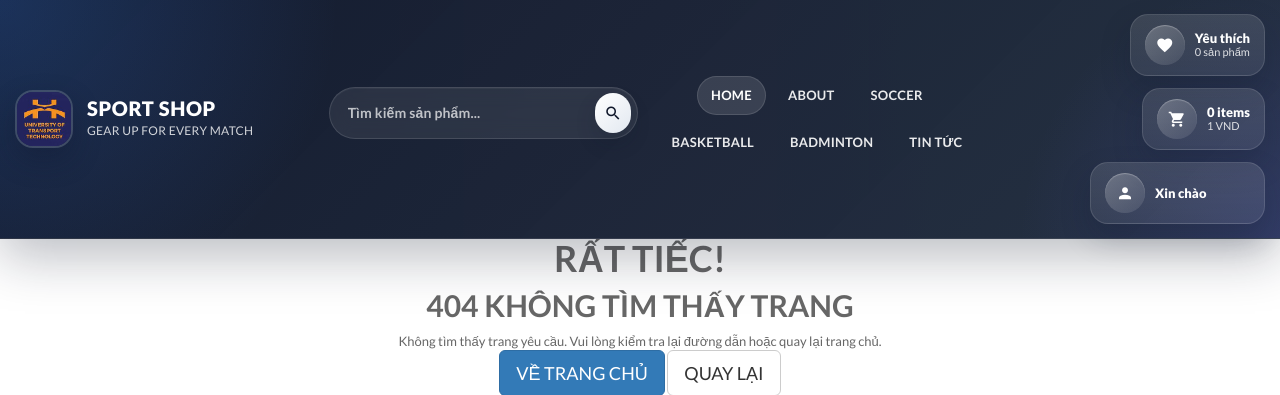
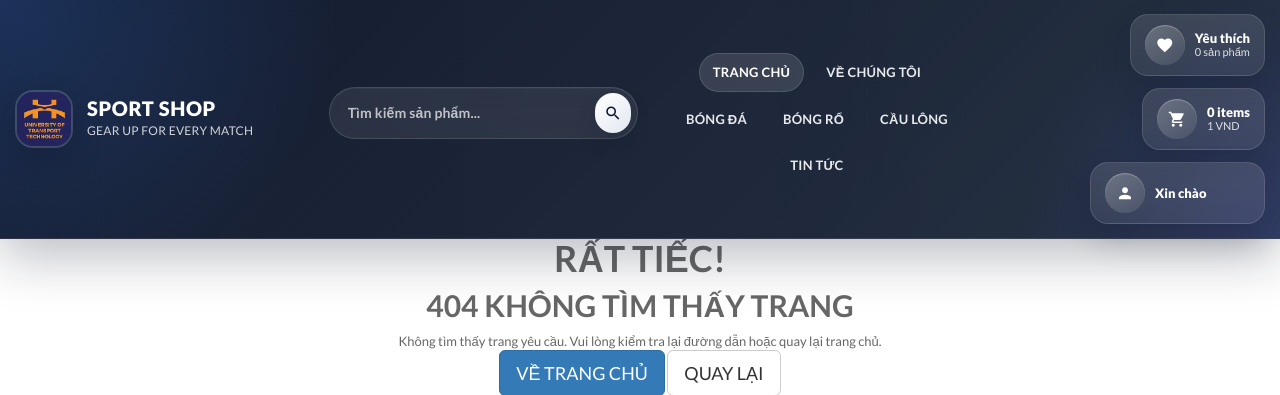
Before and after one commit to Nguyen-The-Anh77/sport_shop, a PHP site: page /index.php in a window 1280 px wide. Shown: the top 395 px of the page. Run offline with PHP 8.4, Linux system fonts and the light colour scheme; the visitor is signed in with stand-in values (Sample User, id 1).

Commit message:
Sửa tên điều hướng

```diff
--- a/views/include/header.php
+++ b/views/include/header.php
@@ -21,11 +21,11 @@
 					</div>
 
 					<nav class="modern-nav">
-						<a class="modern-nav-link is-active" href="?mod=page&act=home">Home</a>
-						<a class="modern-nav-link" href="?mod=page&act=about">About</a>
-						<a class="modern-nav-link" href="?mod=product&act=list&line=1&type=Soccer">Soccer</a>
-						<a class="modern-nav-link" href="?mod=product&act=list&line=2&type=Basketball">Basketball</a>
-						<a class="modern-nav-link" href="?mod=product&act=list&line=3&type=Badminton">Badminton</a>
+						<a class="modern-nav-link is-active" href="?mod=page&act=home">Trang chủ</a>
+						<a class="modern-nav-link" href="?mod=page&act=about">Về chúng tôi</a>
+						<a class="modern-nav-link" href="?mod=product&act=list&line=1&type=Soccer">Bóng đá</a>
+						<a class="modern-nav-link" href="?mod=product&act=list&line=2&type=Basketball">Bóng rổ</a>
+						<a class="modern-nav-link" href="?mod=product&act=list&line=3&type=Badminton">Cầu lông</a>
 						<a class="modern-nav-link" href="?mod=news&act=list">Tin Tức</a>
 					</nav>
 
@@ -66,8 +66,8 @@
 								</div>
 							</a>
 							<div class="modern-user-dropdown">
-								<a href="?mod=page&act=account">My account</a>
-								<a href="?mod=cart&act=list">My cart</a>
+							<a href="?mod=page&act=account">Tài khoản của tôi</a>
+							<a href="?mod=cart&act=list">Giỏ hàng của tôi</a>
 								<?php if(isset($_SESSION['admin']['lastName'])) { ?>
 								<a href="admin/?mod=page&act=dashboard">Admin</a>
 								<?php } ?>
```
